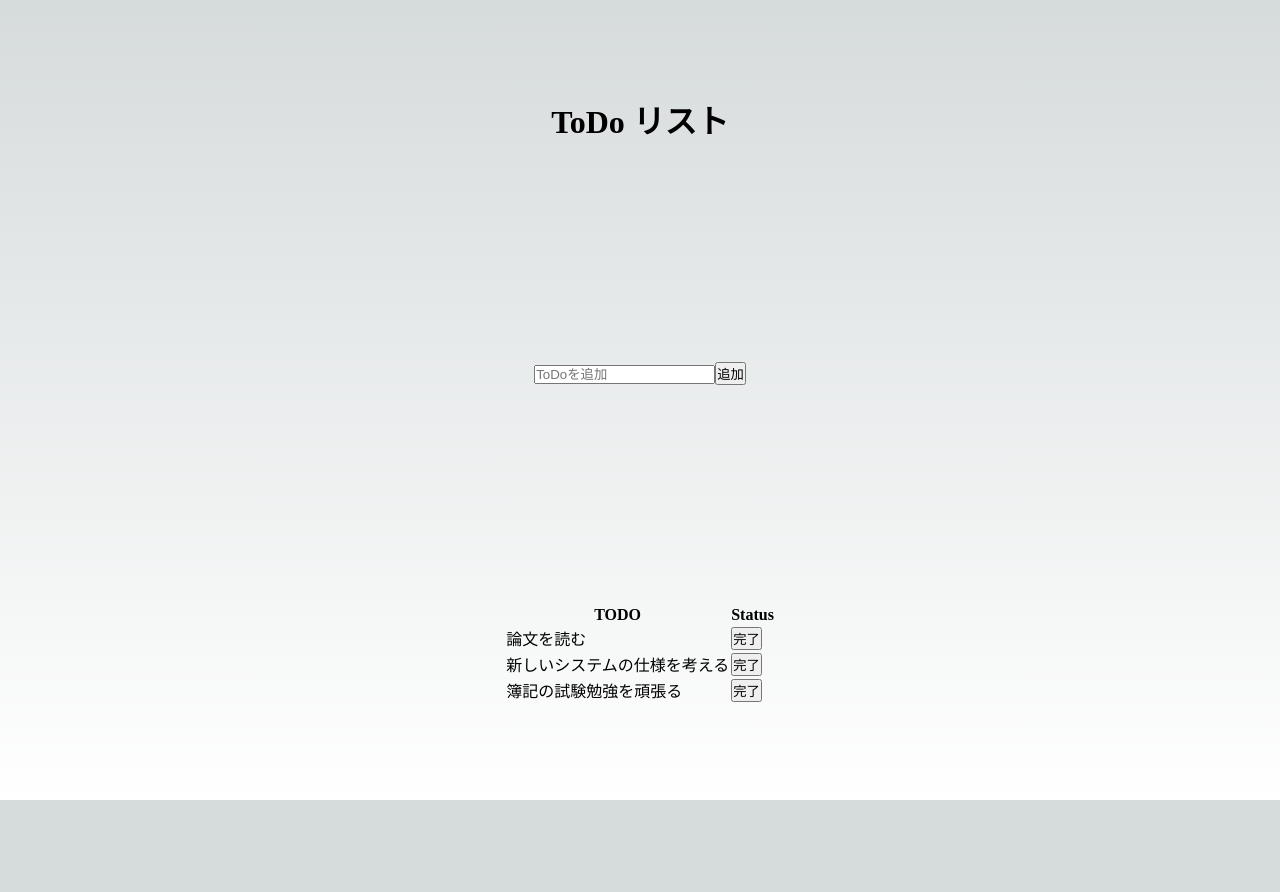
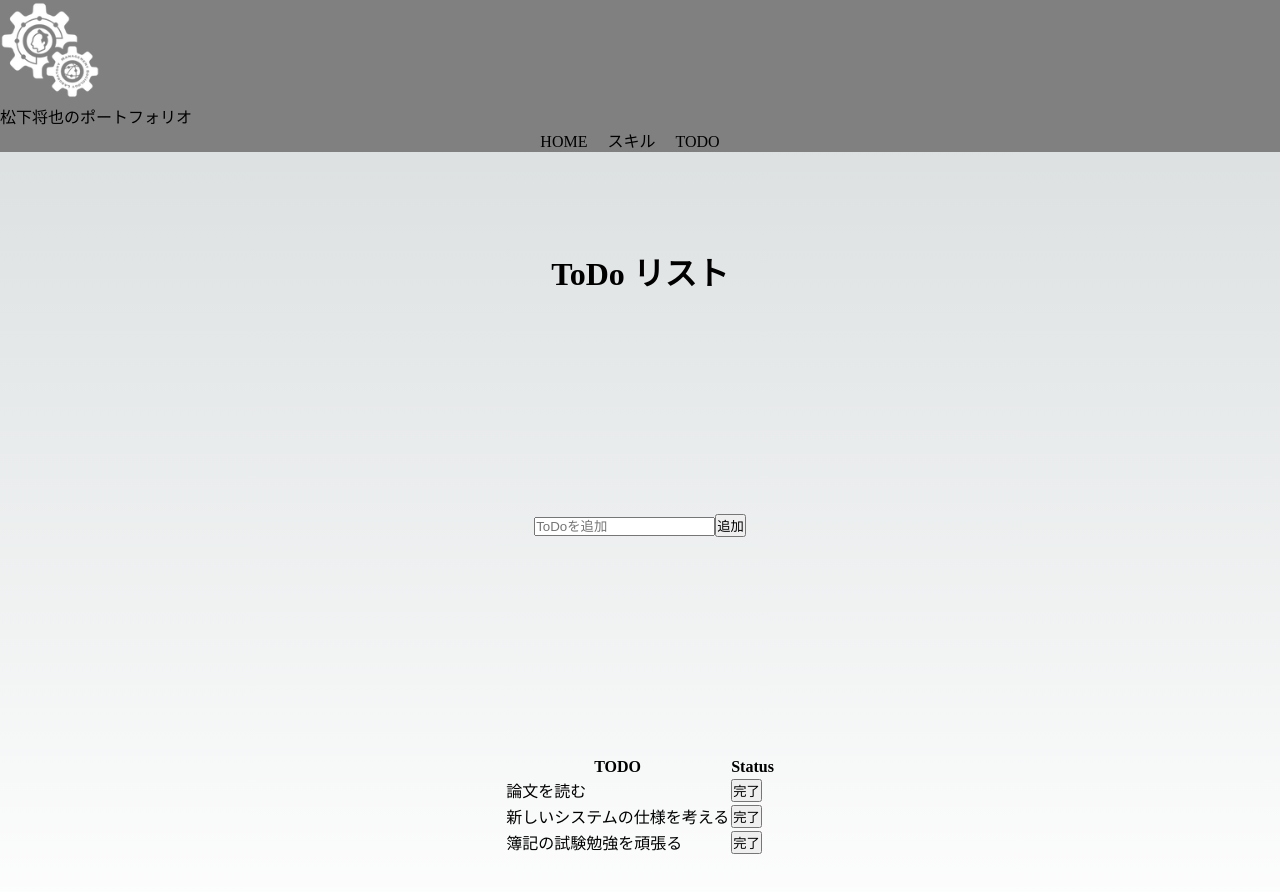
Before and after one commit to MasayaMatsushita/portfolio, a Next.js app: page /todo in a window 1280 px wide. Shown: the top 892 px of the page. Before the commit the page ends 800 px from the top, so only its background shows below. Built offline with nearby package versions, Linux system fonts and the light colour scheme.

Commit message:
ヘッダーの作成

```diff
--- /dev/null
+++ b/src/components/Header.tsx
@@ -0,0 +1,33 @@
+import Image from 'next/image'
+import Link from 'next/link'
+
+const Header = (props: any) => {
+  const siteLink = [
+    {link: "./", name:"HOME"},
+    {link: "./skills", name:"スキル"},
+    {link: "./todo", name:"TODO"}
+  ]
+  return (
+    <>
+    <div style={{width:"100%", backgroundColor:"grey"}}>
+      <Image
+        src="/lab_logo.png"
+        alt="lab_logo"
+        width={100}
+        height={100}
+        priority
+      />
+      <div>{props.title}</div>
+      <div style={{textAlign:"center"}}>
+        <a href="./" style={{marginRight:"20px"}}>HOME</a>
+        <a href="./skills" style={{marginRight:"20px"}}>スキル</a>
+        <a href="./todo" style={{marginRight:"20px"}}>TODO</a>
+      </div>
+
+    </div>
+
+    </>
+  )
+};
+
+export default Header;
--- /dev/null
+++ b/src/components/Templates/BasicTemplate.tsx
@@ -0,0 +1,13 @@
+import Header from "@/components/Header"
+
+const BasicTemplate = (props: any) => {
+  return (
+    <>
+      <Header title={"松下将也のポートフォリオ"} />
+      {props.children}
+    </>
+  )
+}
+
+
+export default BasicTemplate;
--- a/src/pages/index.tsx
+++ b/src/pages/index.tsx
@@ -3,6 +3,7 @@ import Image from 'next/image'
 import { Inter } from '@next/font/google'
 import styles from '@/styles/Home.module.css'
 import ExternalSiteCard from '@/common/ExternalSiteCard'
+import BasicTemplate from '@/components/Templates/BasicTemplate'
 
 import { FontAwesomeIcon } from "@fortawesome/react-fontawesome";
 import { faGithub, faFacebook } from "@fortawesome/free-brands-svg-icons";
@@ -37,10 +38,11 @@ export default function Home() {
         <meta name="viewport" content="width=device-width, initial-scale=1" />
         <link rel="icon" href="/favicon.ico" />
       </Head>
+      <BasicTemplate>
         <main className={styles.main}>
           <div className={styles.description}>
             <div>
-            <h1>松下将也のポートフォリオ</h1>
+              <h1>TopPage</h1>
               <div>
                 <h2>自己紹介</h2>
                 <ul>
@@ -73,6 +75,7 @@ export default function Home() {
             </div>
           </div>
         </main>
+      </BasicTemplate>
     </>
   )
 }
--- a/src/pages/skills.tsx
+++ b/src/pages/skills.tsx
@@ -1,7 +1,7 @@
 import Head from 'next/head'
-import Image from 'next/image'
 import { Inter } from '@next/font/google'
 import styles from '@/styles/Home.module.css'
+import BasicTemplate from '@/components/Templates/BasicTemplate'
 
 const inter = Inter({ subsets: ['latin'] })
 
@@ -17,8 +17,9 @@ export default function Skills() {
         <meta name="viewport" content="width=device-width, initial-scale=1" />
         <link rel="icon" href="/favicon.ico" />
       </Head>
+      <BasicTemplate>
         <main className={styles.main}>
-        My Skills
+          <h1>My Skills</h1>
           <ul>
             {skills.map((skill) => (
               <div key={skill}>
@@ -27,6 +28,7 @@ export default function Skills() {
             ))}
           </ul>
         </main>
+      </BasicTemplate>
     </>
   )
 }
--- a/src/pages/todo.tsx
+++ b/src/pages/todo.tsx
@@ -1,10 +1,9 @@
 import { useState } from 'react'
 import Head from 'next/head'
-import Image from 'next/image'
 import { Inter } from '@next/font/google'
 import styles from '@/styles/Home.module.css'
-import { finished } from 'stream'
-import { stringify } from 'querystring'
+import Header from '@/components/Header'
+import BasicTemplate from '@/components/Templates/BasicTemplate'
 
 const inter = Inter({ subsets: ['latin'] })
 
@@ -38,14 +37,13 @@ export default function Todo() {
         <meta name="viewport" content="width=device-width, initial-scale=1" />
         <link rel="icon" href="/favicon.ico" />
       </Head>
+      <BasicTemplate>
         <main className={styles.main}>
           <h1>ToDo リスト</h1>
-
           <div>
             <input type="text" placeholder="ToDoを追加" onChange={(e) => setInputItem(e.target.value)} value={inputItem}/>
             <button onClick={()=>insertItem()}>追加</button>
           </div>
-
           <table>
             <thead>
               <tr>
@@ -65,6 +63,8 @@ export default function Todo() {
             </tbody>
           </table>
         </main>
+      </BasicTemplate>
+
     </>
   )
 }
```
Also changed, not shown: public/lab_logo.png (added). Lines whose indentation alone changed are shown as unchanged.
